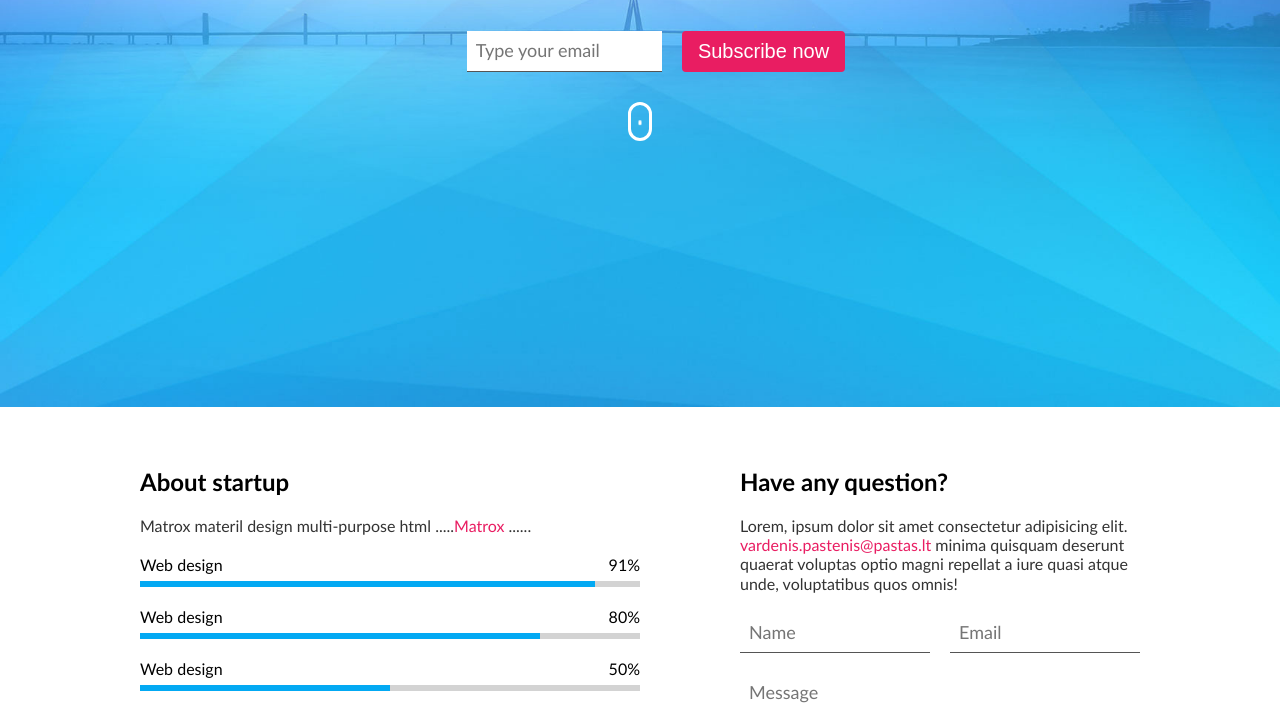
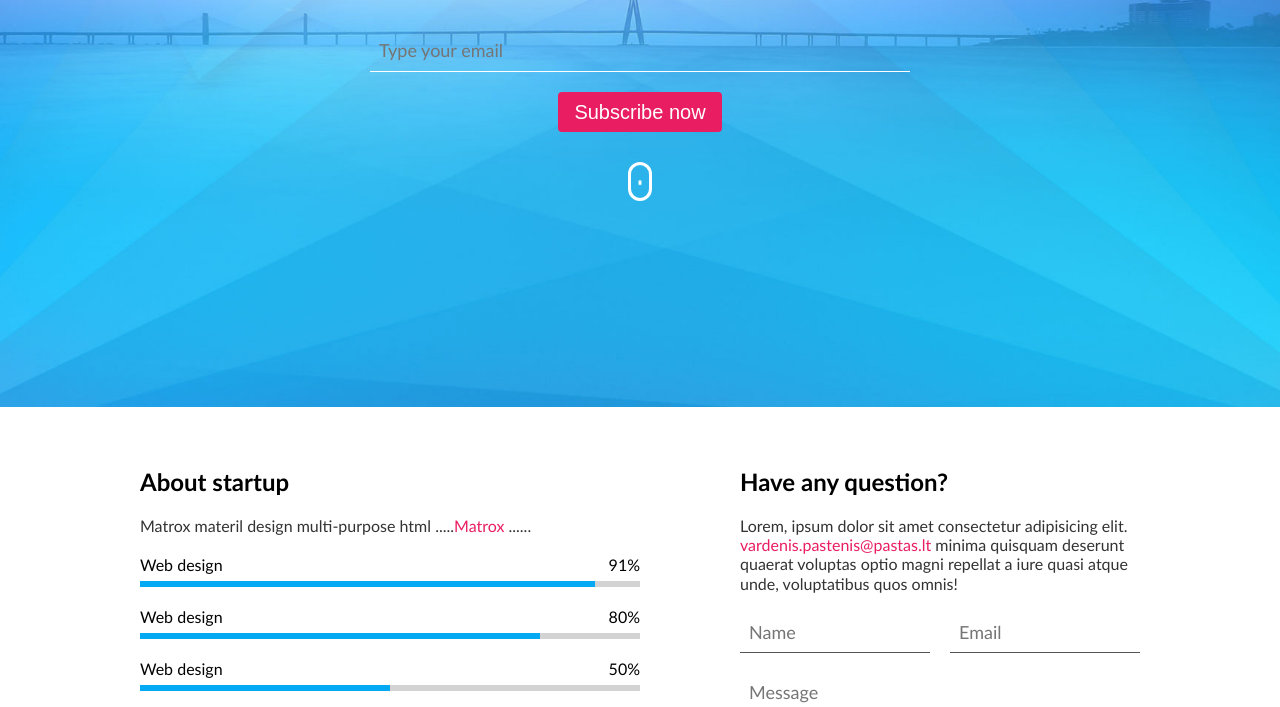
Before and after one commit to dinako81/7-coming-soon, a website: page index.html in a window 1280 px wide. Shown: the part 393-1100 px from the top of the page. Drawn offline with Linux system fonts and the light colour scheme.

Commit message:
Subscribe form #5

```diff
--- a/css/components/form.css
+++ b/css/components/form.css
@@ -27,3 +27,20 @@
     .form > input {
         width: 100%;}
 }
+.top-form {
+    display: flex;
+    width: calc(100% - 60px);
+    flex-wrap: wrap;
+    color: #fff;
+    justify-content: center;
+    background-color: transparent;
+}
+
+.top-form > input {
+    width: 100%;
+    color: #fff;
+    font-size: 18px;
+    background-color: transparent;
+    border-bottom: 1px solid #fff;
+    font-family: 'Gill Sans', 'Gill Sans MT', Calibri, 'Trebuchet MS', sans-serif;
+}
--- a/css/pages/home.css
+++ b/css/pages/home.css
@@ -42,6 +42,8 @@
 font-size: 60px;
 text-transform: uppercase;
 letter-spacing: -4px;
+word-spacing: 10px;
+
 }
 .main-description {
     font-size: 18px ;
```
